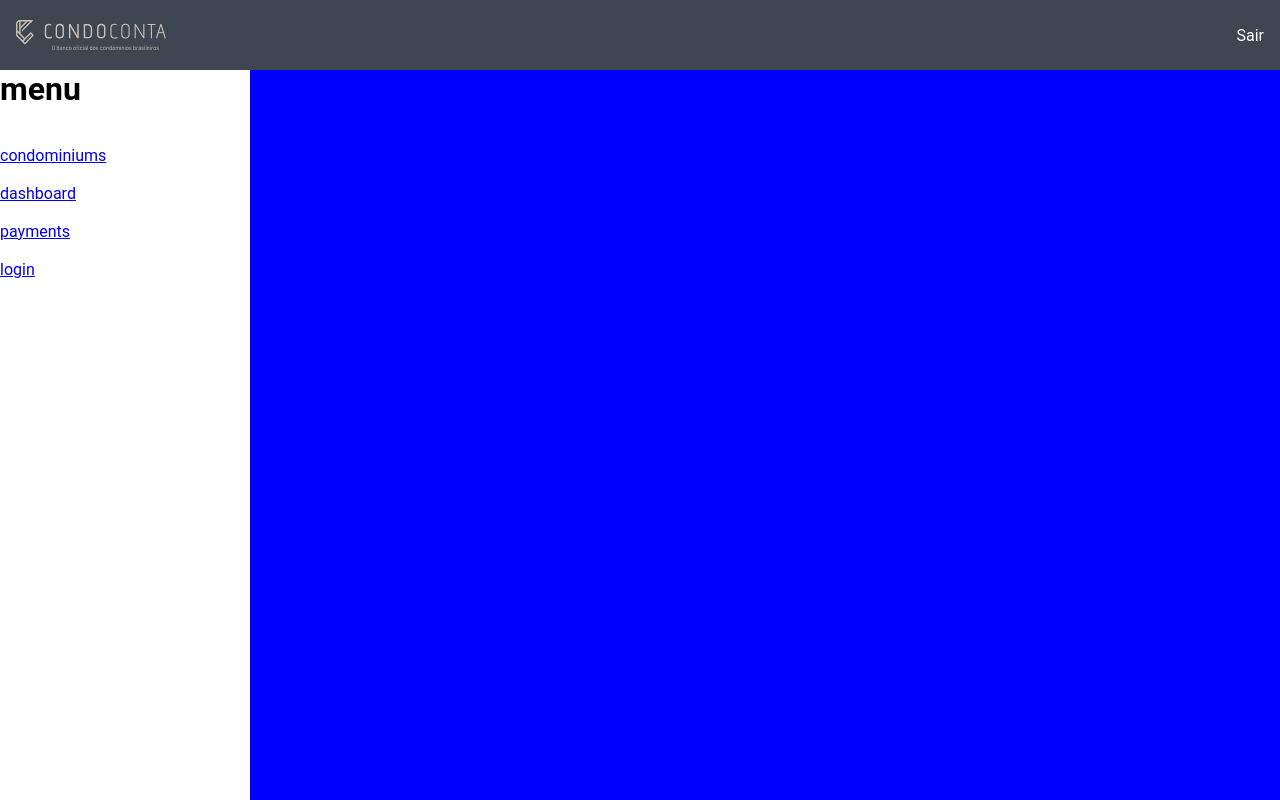
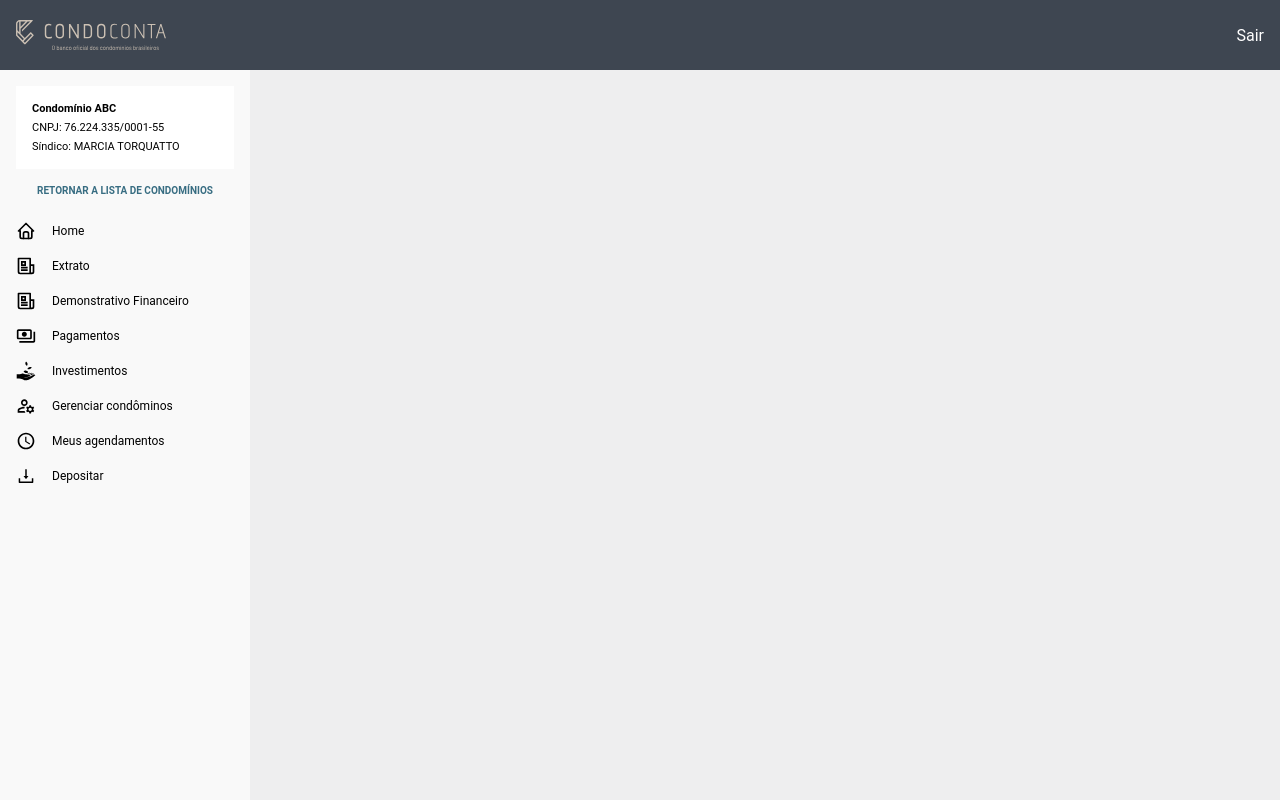
Before and after one commit to luizpaulolppa/react-app-i18n, a React (Create React App) app: page /condominios in a window 1280 px wide. Both pictures are taken after a click on the element 146 px from the left and 199 px from the top of the page. Built offline with nearby package versions, Linux system fonts and the light colour scheme.

Commit message:
creating new menu

```diff
--- a/package.json
+++ b/package.json
@@ -15,6 +15,7 @@
     "react": "^18.2.0",
     "react-dom": "^18.2.0",
     "react-i18next": "^11.17.3",
+    "react-icons": "^4.4.0",
     "react-router-dom": "^6.3.0",
     "react-scripts": "5.0.1",
     "styled-components": "^5.3.5",
--- a/src/pages/AdminPainel/index.tsx
+++ b/src/pages/AdminPainel/index.tsx
@@ -1,29 +1,86 @@
 import React from "react";
-import { Link, Route, Routes } from "react-router-dom";
+import { Route, Routes, useNavigate } from "react-router-dom";
 import NavBar from "../../components/NavBar";
 import CondominiumHome from "../CondominiumHome";
 import Payments from "../Payments";
-import { Menu, Container, Body, Children } from "./styles";
-
+import { TbHome } from "react-icons/tb";
+import { RiNewspaperLine } from "react-icons/ri";
+import { MdOutlinePayments, MdOutlineManageAccounts, MdSchedule } from "react-icons/md";
+import { GiReceiveMoney } from "react-icons/gi";
+import { AiOutlineDownload } from "react-icons/ai";
+import {
+  Menu,
+  Container,
+  Body,
+  Children,
+  ChangeCondo,
+  TextChangeCondo,
+  CondoText,
+  CondoName,
+  CondoInfo,
+  ItemMenu,
+  ItemMenuName
+} from "./styles";
 export interface IAdminPainel {
   children?: React.ReactNode;
 }
 
 const AdminPainel: React.FC<IAdminPainel> = ({ children }) => {
+  const navigate = useNavigate();
+
+  function handleChangeCondo() {
+    navigate("/condominios");
+  }
+
   return (
     <Container>
       <NavBar />
       <Body>
         <Menu>
-          <h1>menu</h1>
-          <br/><br/>
-          <Link to={'/condominios'}>condominiums</Link>
-          <br/><br/>
-          <Link to={'/condominios/:cnpj/home'}>dashboard</Link>
-          <br/><br/>
-          <Link to={'/condominios/:cnpj/payments'}>payments</Link>
-          <br/><br/>
-          <Link to={'/login'}>login</Link>
+          <CondoInfo>
+            <CondoName>Condomínio ABC</CondoName>
+            <CondoText>CNPJ: 76.224.335/0001-55</CondoText>
+            <CondoText>Síndico: MARCIA TORQUATTO</CondoText>
+          </CondoInfo>
+          <ChangeCondo>
+            <TextChangeCondo onClick={handleChangeCondo}>
+              RETORNAR A LISTA DE CONDOMÍNIOS
+            </TextChangeCondo>
+          </ChangeCondo>
+          <ItemMenu>
+            <TbHome size={20} />
+            <ItemMenuName>Home</ItemMenuName>
+          </ItemMenu>
+          <ItemMenu>
+            <RiNewspaperLine size={20} />
+            <ItemMenuName>Extrato</ItemMenuName>
+          </ItemMenu>
+          <ItemMenu>
+            <RiNewspaperLine size={20} />
+            <ItemMenuName>Demonstrativo Financeiro</ItemMenuName>
+          </ItemMenu>
+          <ItemMenu>
+            <MdOutlinePayments size={20} />
+            <ItemMenuName>Pagamentos</ItemMenuName>
+          </ItemMenu>
+          <ItemMenu>
+            <GiReceiveMoney size={20} />
+            <ItemMenuName>Investimentos</ItemMenuName>
+          </ItemMenu>
+          <ItemMenu>
+            <MdOutlineManageAccounts size={20} />
+            <ItemMenuName>Gerenciar condôminos</ItemMenuName>
+          </ItemMenu>
+          <ItemMenu>
+            <MdSchedule size={20} />
+            <ItemMenuName>Meus agendamentos</ItemMenuName>
+          </ItemMenu>
+          <ItemMenu>
+            <AiOutlineDownload size={20} />
+            <ItemMenuName>Depositar</ItemMenuName>
+          </ItemMenu>
+          {/* <Link to={"/condominios/:cnpj/payments"}>payments</Link>
+          <Link to={"/condominios/:cnpj/home"}>dashboard</Link> */}
         </Menu>
         <Children>
           <Routes>
--- a/src/pages/AdminPainel/styles.ts
+++ b/src/pages/AdminPainel/styles.ts
@@ -15,10 +15,58 @@ export const Body = styled.div`
 export const Menu = styled.div`
   width: 100%;
   max-width: 250px;
-  background-color: #FFFFFF;
+  background-color: rgb(249, 249, 249);;
 `;
 
 export const Children = styled.div`
   width: 100%;
-  background-color: blue;
 `;
+
+export const ChangeCondo = styled.div`
+  display: flex;
+  justify-content: center;
+  padding-bottom: 16px;
+  font-size: 10px;
+`;
+
+export const TextChangeCondo = styled.p`
+  color: rgb(56, 109, 130);
+  cursor: pointer;
+  font-weight: bold;
+`;
+
+export const CondoInfo = styled.div`
+  background-color: rgb(255, 255, 255);
+  margin: 16px 16px;
+  padding: 16px;
+`;
+
+export const CondoName = styled.p`
+  font-size: 11px;
+  font-weight: bold;
+`;
+
+export const CondoText = styled.p`
+  font-size: 11px;
+  margin-top: 6px;
+`;
+
+export const ItemMenu = styled.div`
+  display: flex;
+  align-items: center;
+  padding: 6px;
+  padding-left: 16px;
+  margin-top: 3px;
+  cursor: pointer;
+
+  &:hover {
+    background-color: #e6ebed;
+    border-right: solid 3px;
+    font-weight: bold;
+  }
+`;
+
+export const ItemMenuName = styled.div`
+  font-size: 12px;
+  margin-left: 16px;
+`;
```
Also changed, not shown: 1 other file (tests, documents, lock files or other folders).
